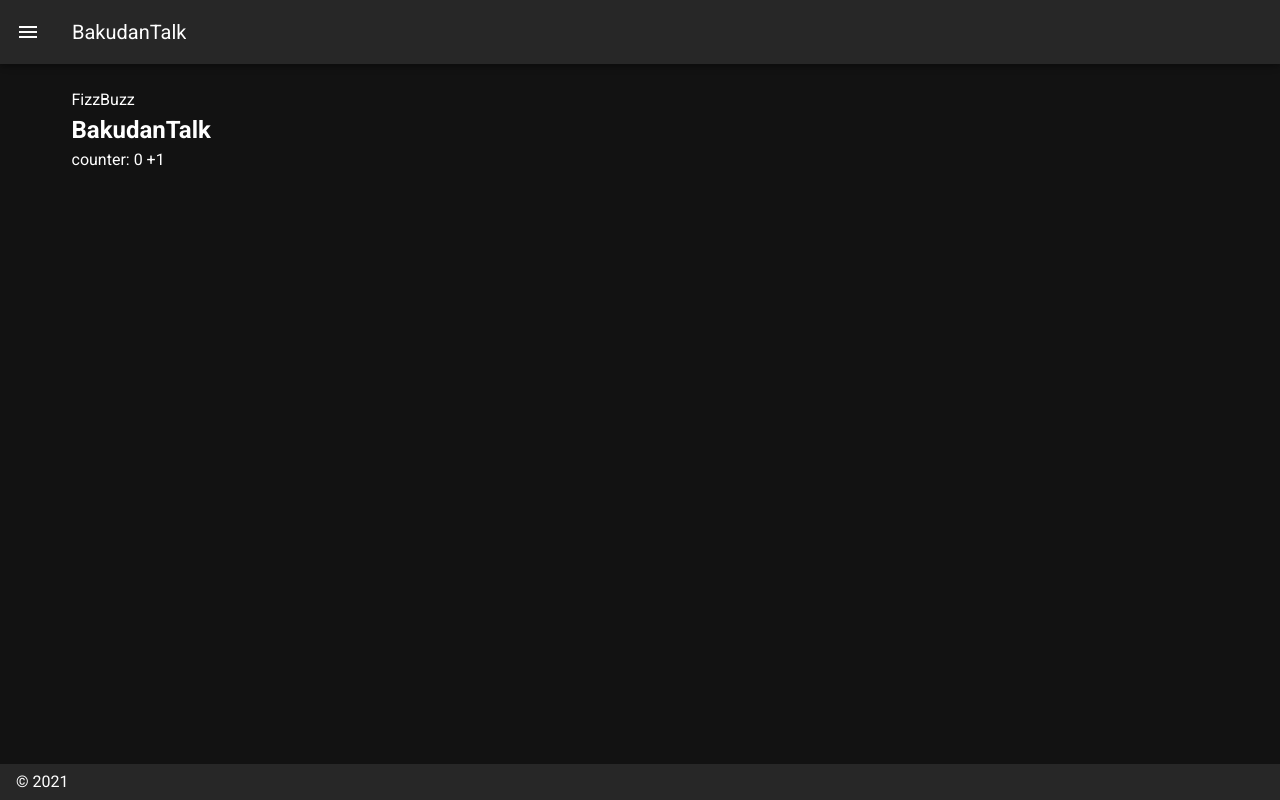
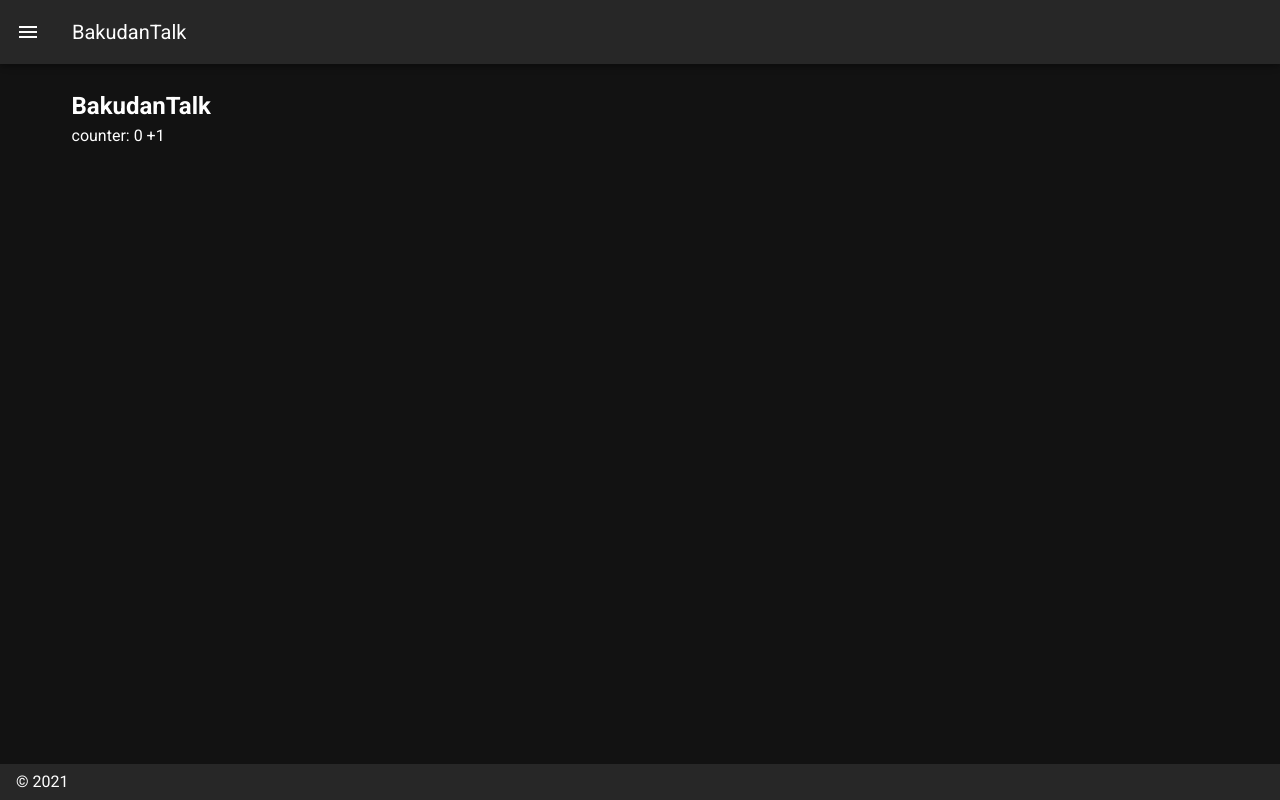
Before and after one commit to wkn816/BakudanTalk, a Nuxt app: page / in a window 1280 px wide. Built offline with nearby package versions, Linux system fonts and the light colour scheme.

Commit message:
fix-不要な記述削除

```diff
--- a/pages/index.vue
+++ b/pages/index.vue
@@ -1,13 +1,6 @@
 <template>
   <section class="container">
     <div>
-      <div v-for="count in 1">
-        <div v-if="$store.state.counter.counter % 15 === 0" v-bind:style="fizzBuzzStyle">FizzBuzz</div>
-        <div v-else-if="$store.state.counter.counter % 5 === 0" v-bind:style="fizzStyle">Fizz</div>
-        <div v-else-if="$store.state.counter.counter % 3 === 0" v-bind:style="BuzzStyle">Buzz</div>
-        <div v-else>{{ count }}</div>
-      </div>
-
       <Counter></Counter>
     </div>
   </section>
```
